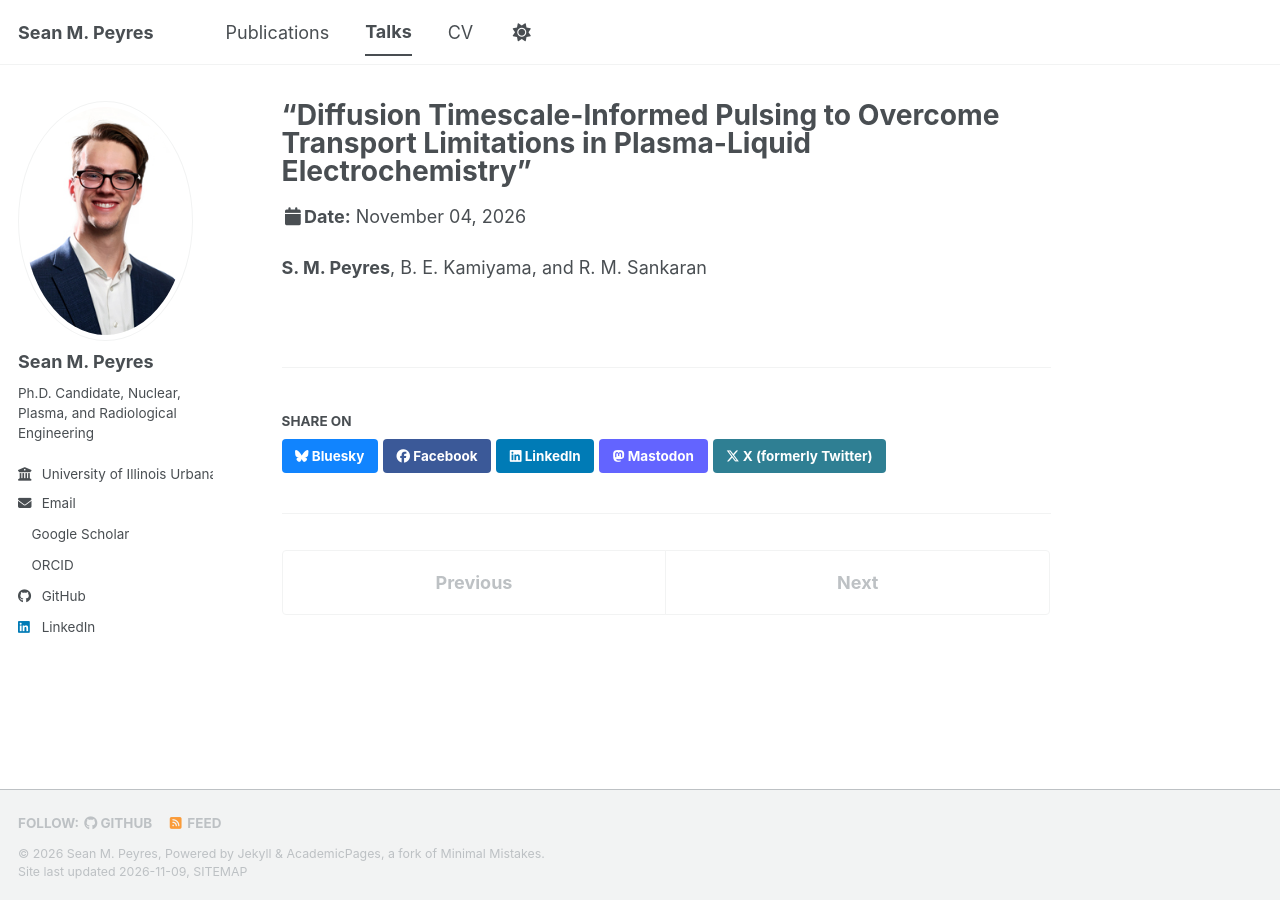
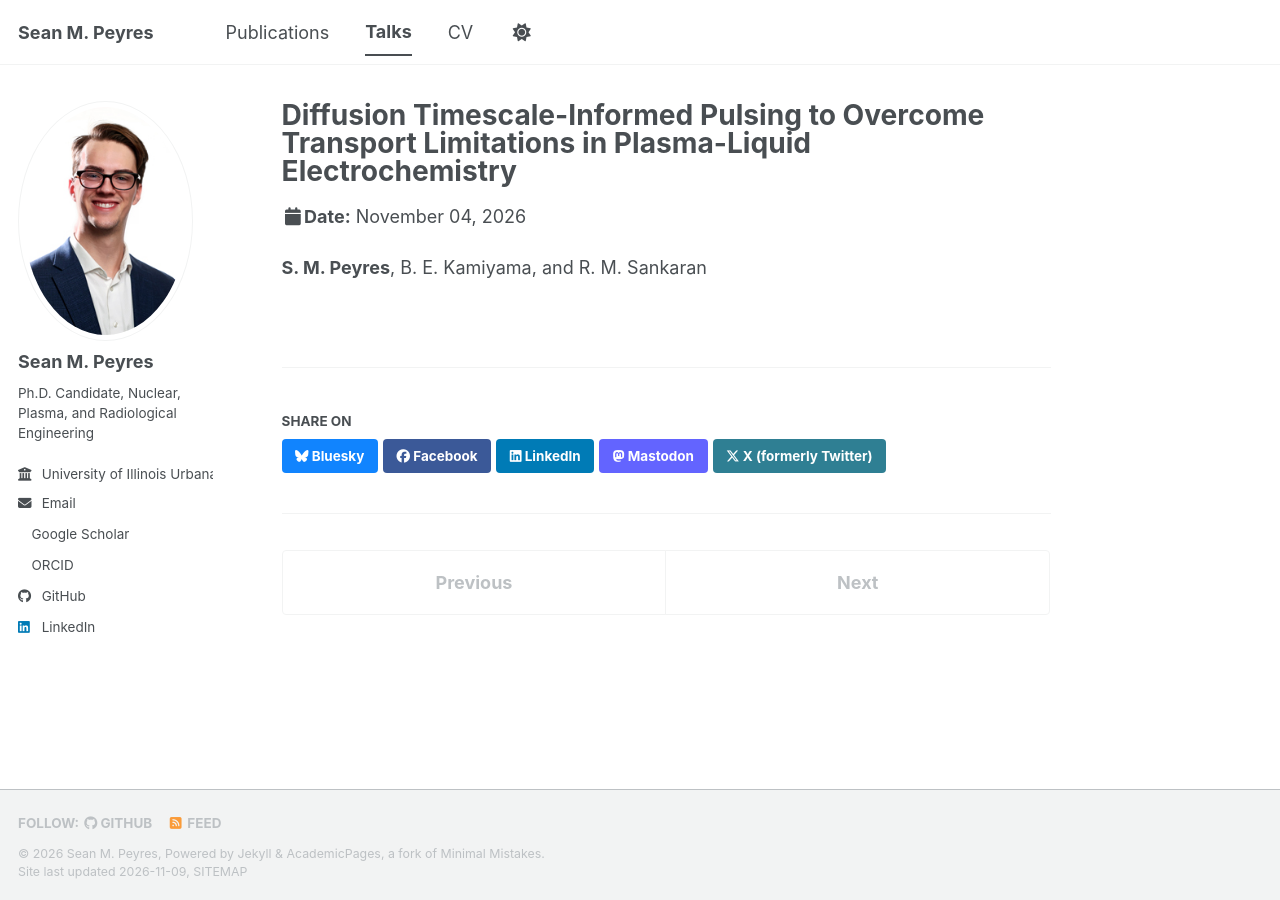
Before and after one commit to smpeyres/smpeyres.github.io, a Jekyll site: the page built from _talks/2026-11-04-gec-79.md, in a window 1280 px wide. Built offline with Jekyll 4.4.1, drawn with Linux system fonts in a browser that asks for light colours; a script bundle is joined from its source files by our own code; a style sheet for code colours, icons or effects is not loaded.

```diff
--- a/_talks/2026-11-04-gec-79.md
+++ b/_talks/2026-11-04-gec-79.md
@@ -1,5 +1,5 @@
 ---
-title: “Diffusion Timescale-Informed Pulsing to Overcome Transport Limitations in Plasma-Liquid Electrochemistry”
+title: Diffusion Timescale-Informed Pulsing to Overcome Transport Limitations in Plasma-Liquid Electrochemistry
 collection: talks
 type: "Talk"
 permalink: /talks/2026-11-04-gec-79
```
